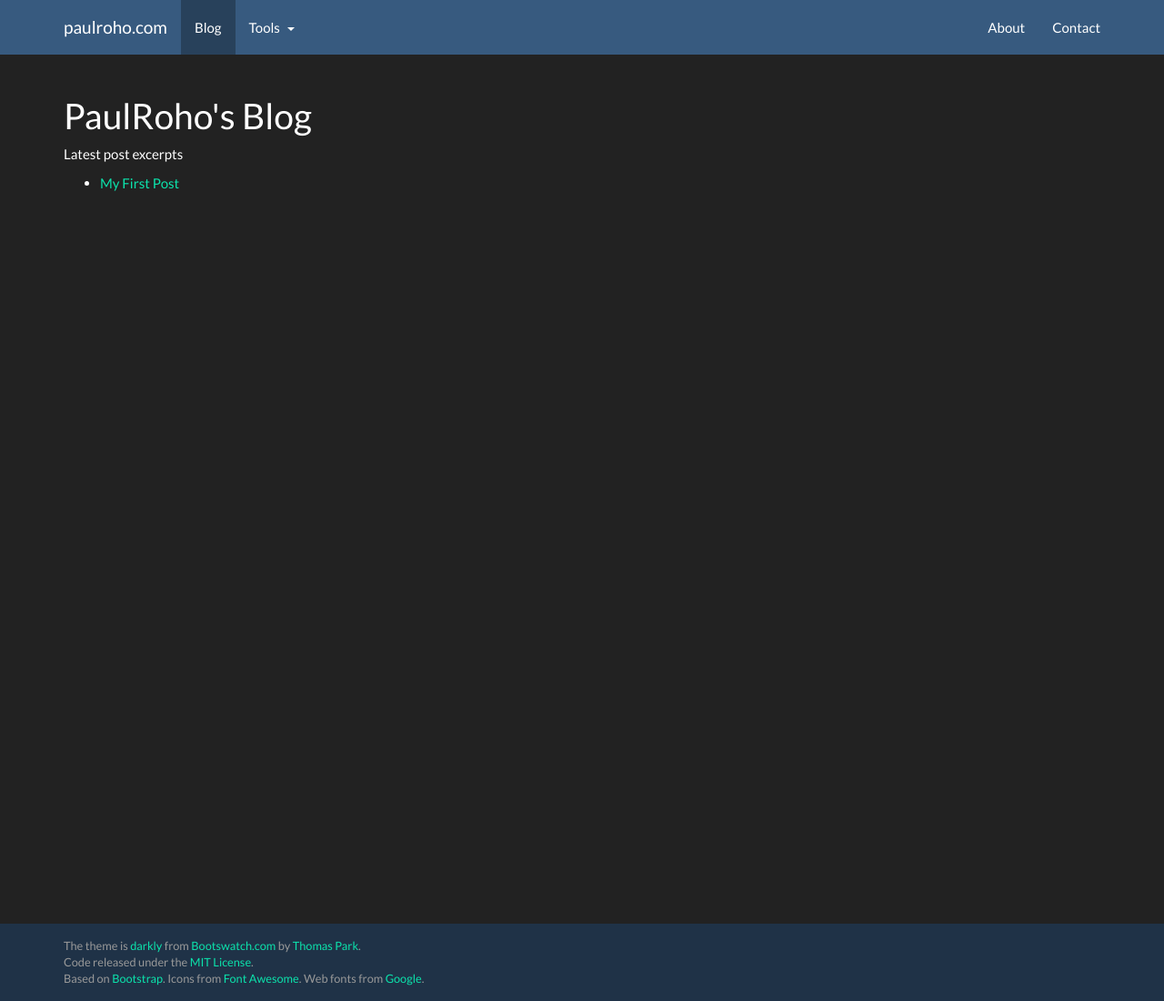
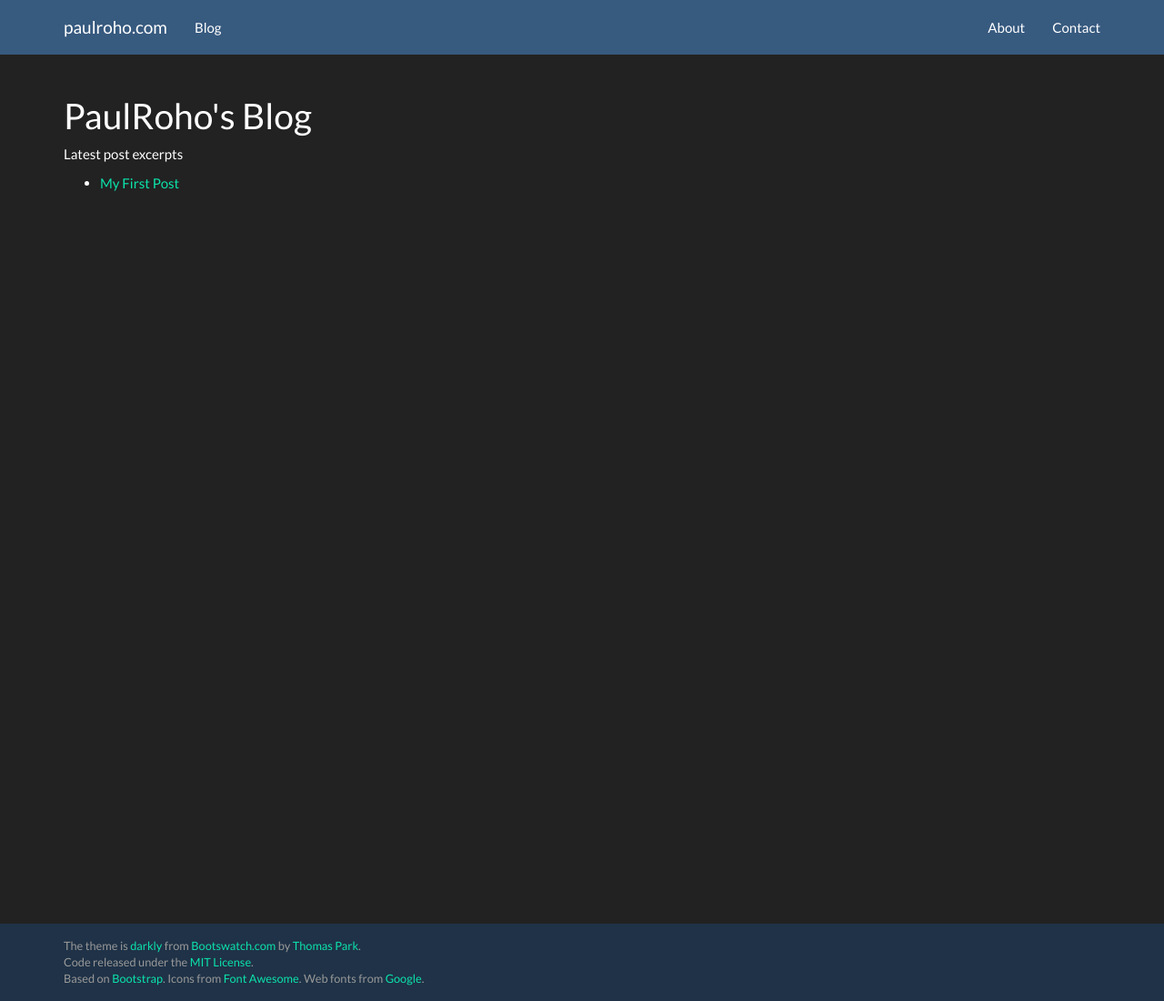
Before and after one commit to paulroho/paulroho.github.io, a Jekyll site: the page built from blog/index.html, in a window 1280 px wide and 1100 px high. Shown: the whole window at 91% size. Built offline with Jekyll 4.4.1, drawn with Linux system fonts in a browser that asks for light colours; nearby versions of some CDN libraries.

Commit message:
removed tools menu

```diff
--- a/_layouts/blog.html
+++ b/_layouts/blog.html
@@ -1,5 +1,3 @@
----
----
 <!DOCTYPE html>
 <html lang="en">
   <head>
@@ -22,6 +20,7 @@
     <![endif]-->
   </head>
   <body>
+  {% assign current = page.url | downcase | split: '/' %}
     <div class="navbar navbar-default navbar-fixed-top" role="navigation">
       <div class="container">
         <div class="navbar-header">
@@ -31,25 +30,23 @@
             <span class="icon-bar"></span>
             <span class="icon-bar"></span>
           </button>
-          <a class="navbar-brand" href="/">paulroho.com</a>
+          <a class="navbar-brand {% if current[1] == 'index.html' %}active{% endif %}" href="/">paulroho.com</a>
         </div>
         <div class="navbar-collapse collapse">
           <ul class="nav navbar-nav">
-            <li class="active"><a href="/blog">Blog</a></li>
-            <li class="dropdown-split-text"><a href="/tools">Tools</a></li>
-            <li class="dropdown dropdown-split-dropdown">
-              <a href="#" class="dropdown-toggle" data-toggle="dropdown"><b class="caret"></b></a>
+            <li><a href="/blog">Blog</a></li>
+            <!--<li class="dropdown-split-text {% if current[1] == 'tools' %}active{% endif %}"><a href="/tools">Tools</a></li>
+            <li class="dropdown dropdown-split-dropdown {% if current[1] == 'tools' %}active{% endif %}">
+              <a href="#" class="dropdown-toggle" data-toggle="dropdown"><span class="dropdown-split-dropdown-alttext">Specific Tool </span><b class="caret"></b></a>
               <ul class="dropdown-menu">
-                <li><a href="/tools">All Tools</a></li>
-                <li class="divider"></li>
-                <li><a href="#">scDbDevTools</a></li>
+                <li {% if current[2] == 'dbdevtools' %}class="active"{% endif %}><a href="/tools/DbDevTools/">DbDevTools</a></li>
                 <li><a href="#">...</a></li>
               </ul>
-            </li>
+            </li>-->
           </ul>
           <ul class="nav navbar-nav navbar-right">
-            <li><a href="/about">About</a></li>
-            <li><a href="/contact">Contact</a></li>
+            <li {% if current[1] == 'about' %}class="active"{% endif %}><a href="/about">About</a></li>
+            <li {% if current[1] == 'contact' %}class="active"{% endif %}><a href="/contact">Contact</a></li>
 		  </ul>
         </div><!--/.nav-collapse -->
       </div>
--- a/_layouts/default.html
+++ b/_layouts/default.html
@@ -35,14 +35,14 @@
         <div class="navbar-collapse collapse">
           <ul class="nav navbar-nav">
             <li><a href="/blog">Blog</a></li>
-            <li class="dropdown-split-text {% if current[1] == 'tools' %}active{% endif %}"><a href="/tools">Tools</a></li>
+            <!--<li class="dropdown-split-text {% if current[1] == 'tools' %}active{% endif %}"><a href="/tools">Tools</a></li>
             <li class="dropdown dropdown-split-dropdown {% if current[1] == 'tools' %}active{% endif %}">
               <a href="#" class="dropdown-toggle" data-toggle="dropdown"><span class="dropdown-split-dropdown-alttext">Specific Tool </span><b class="caret"></b></a>
               <ul class="dropdown-menu">
                 <li {% if current[2] == 'dbdevtools' %}class="active"{% endif %}><a href="/tools/DbDevTools/">DbDevTools</a></li>
                 <li><a href="#">...</a></li>
               </ul>
-            </li>
+            </li>-->
           </ul>
           <ul class="nav navbar-nav navbar-right">
             <li {% if current[1] == 'about' %}class="active"{% endif %}><a href="/about">About</a></li>
```
